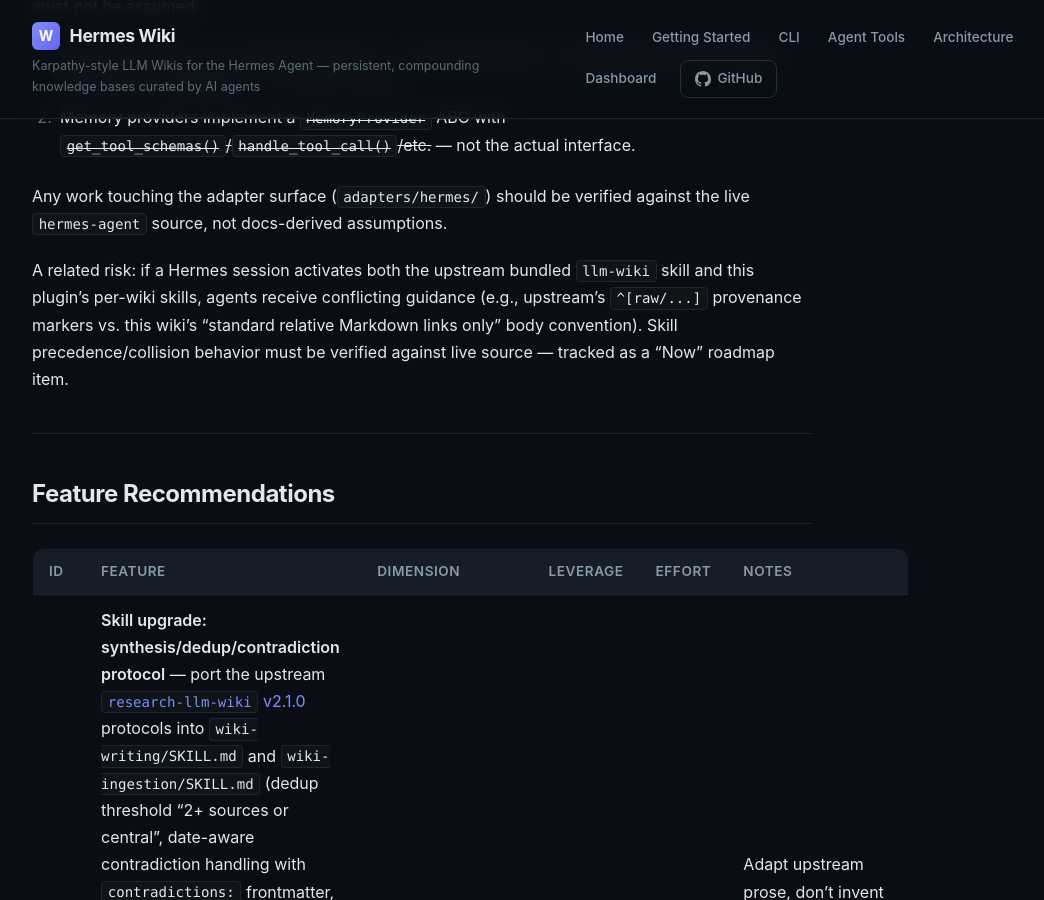
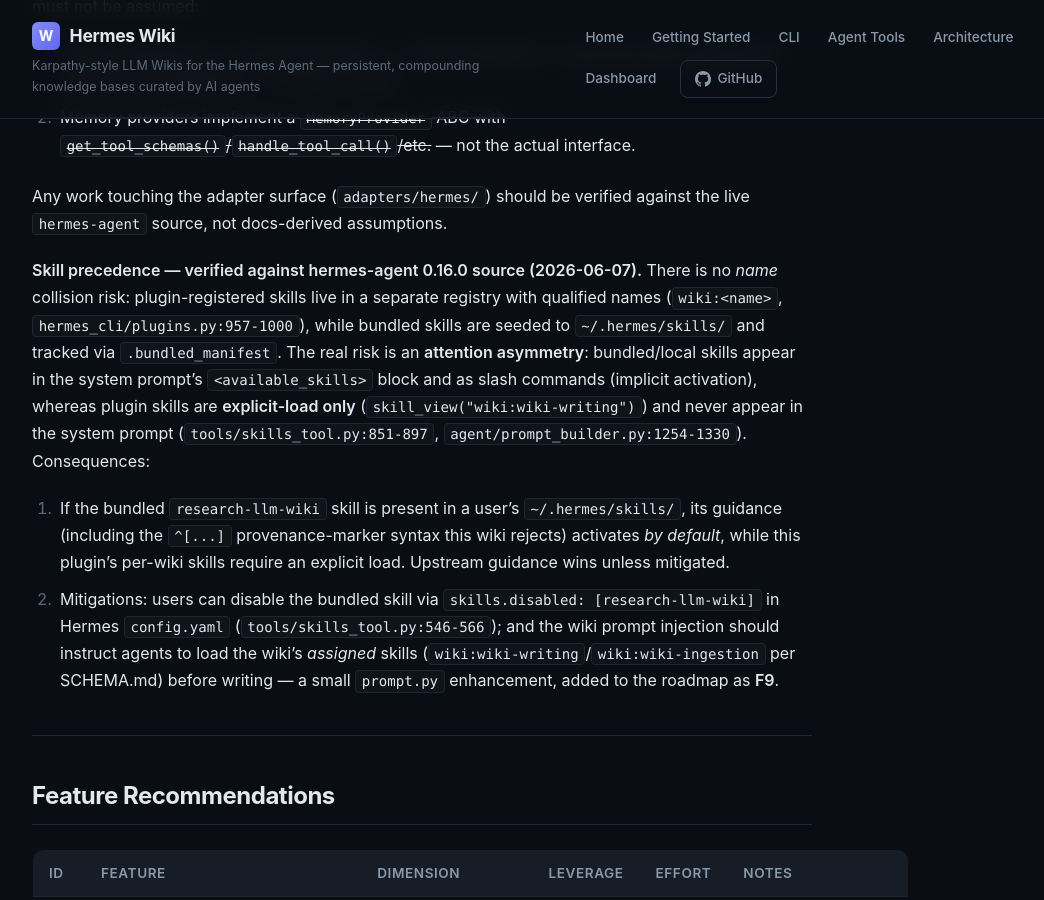
Before and after one commit to tjboudreaux/hermes-wiki, a Jekyll site: the page built from docs/quality-audit.md, in a window 1280 px wide and 900 px high, scrolled down 10800 px. Shown: the whole window, without its empty margins (90-1134 px from the left). Built offline with Jekyll 4.4.1, drawn with Linux system fonts in a browser that asks for light colours; some of the changed text lies outside the part shown.

Commit message:
docs(audit): record verified skill-precedence findings, add F9
Verified against hermes-agent 0.16.0 source: no name collision (plugin
skills are namespaced wiki:<name> in a separate registry), but bundled
skills activate implicitly via the system prompt while plugin skills are
explicit-load only — upstream guidance wins by default. Adds F9 (prompt
injection should instruct agents to load the wiki's assigned skills).

Co-Authored-By: Claude Opus 4.8 <noreply@anthropic.com>

```diff
--- a/docs/quality-audit.md
+++ b/docs/quality-audit.md
@@ -250,7 +250,10 @@ Two plausible-sounding claims about Hermes Agent internals were **refuted** duri
 
 Any work touching the adapter surface (`adapters/hermes/`) should be verified against the live `hermes-agent` source, not docs-derived assumptions.
 
-A related risk: if a Hermes session activates both the upstream bundled `llm-wiki` skill and this plugin's per-wiki skills, agents receive conflicting guidance (e.g., upstream's `^[raw/...]` provenance markers vs. this wiki's "standard relative Markdown links only" body convention). Skill precedence/collision behavior must be verified against live source — tracked as a "Now" roadmap item.
+**Skill precedence — verified against hermes-agent 0.16.0 source (2026-06-07).** There is no *name* collision risk: plugin-registered skills live in a separate registry with qualified names (`wiki:<name>`, `hermes_cli/plugins.py:957-1000`), while bundled skills are seeded to `~/.hermes/skills/` and tracked via `.bundled_manifest`. The real risk is an **attention asymmetry**: bundled/local skills appear in the system prompt's `<available_skills>` block and as slash commands (implicit activation), whereas plugin skills are **explicit-load only** (`skill_view("wiki:wiki-writing")`) and never appear in the system prompt (`tools/skills_tool.py:851-897`, `agent/prompt_builder.py:1254-1330`). Consequences:
+
+1. If the bundled `research-llm-wiki` skill is present in a user's `~/.hermes/skills/`, its guidance (including the `^[...]` provenance-marker syntax this wiki rejects) activates *by default*, while this plugin's per-wiki skills require an explicit load. Upstream guidance wins unless mitigated.
+2. Mitigations: users can disable the bundled skill via `skills.disabled: [research-llm-wiki]` in Hermes `config.yaml` (`tools/skills_tool.py:546-566`); and the wiki prompt injection should instruct agents to load the wiki's *assigned* skills (`wiki:wiki-writing`/`wiki:wiki-ingestion` per SCHEMA.md) before writing — a small `prompt.py` enhancement, added to the roadmap as **F9**.
 
 ---
 
@@ -266,6 +269,7 @@ A related risk: if a Hermes session activates both the upstream bundled `llm-wik
 | **F6** | **Health trendline + graph metrics surface** — persist health-score history, surface trendline + `graph.py` metrics in the dashboard health card and a CLI report | Structural | Medium | S/M | Addresses SI-1/SI-2/SI-3; storage already exists |
 | **F7** | **Capture BM25 retrieval baseline** — land relevance fixtures + `eval retrieval` and snapshot current numbers before any ranker change | Retrieval | High | S | Addresses RQ-1; cheap insurance for the SPEC's embedding extension point |
 | **F8** | **Contradiction detection assist** — flag when a new page's claims contradict an existing cited page (heuristics first, LLM-judge later) | Content | Medium | L | Sequence after F1 + judge evals prove the gap with data |
+| **F9** | **Prompt injection loads assigned wiki skills** — extend `prompt.py` so the Available Wikis block instructs agents to `skill_view` the wiki's SCHEMA.md-assigned `wiki:*` skills before writing | Content | High | S | Counters the bundled-skill attention asymmetry (see Integration cautions): plugin skills are explicit-load only and otherwise lose to implicit upstream guidance |
 
 **Ordering rationale**: per Anthropic's evals-before-docs loop (see Prior Art), write the eval corpus cases for the F1 behaviors (dedup, contradiction, faithfulness — 3+ scenarios each) first or together with the F1 prose, so the skill is authored against measurable targets. Then F7 (baselines before behavior changes), then F2–F6 in leverage order. F1 remains the highest-ROI item — and is now mostly a porting job from upstream v2.1.0 rather than original authoring.
 
@@ -293,7 +297,8 @@ A related risk: if a Hermes session activates both the upstream bundled `llm-wik
 | Item | Dimension | Effort | Depends on |
 |---|---|---|---|
 | F1 — Skill synthesis/dedup/contradiction protocol | Content | S | — |
-| Verify skill precedence/collision vs upstream bundled `llm-wiki` skill (against live `hermes-agent` source, not docs) | Content | S | — |
+| ~~Verify skill precedence/collision vs upstream bundled `llm-wiki` skill~~ ✅ verified 2026-06-07 — see Integration cautions; spawned F9 | Content | S | — |
+| F9 — Prompt injection loads assigned wiki skills (`prompt.py`: instruct agents to `skill_view` the SCHEMA.md-assigned `wiki:*` skills before writing) | Content | S | — |
 | Eval scaffold (`evals/` layout, markers, `hermes-wiki eval`, structural eval) | Test/Content | M | — |
 | F7 — BM25 retrieval baseline + `eval retrieval` | Retrieval | S | Eval scaffold |
 | T1 — Coverage reporting + floor | Test | S | — |
```
